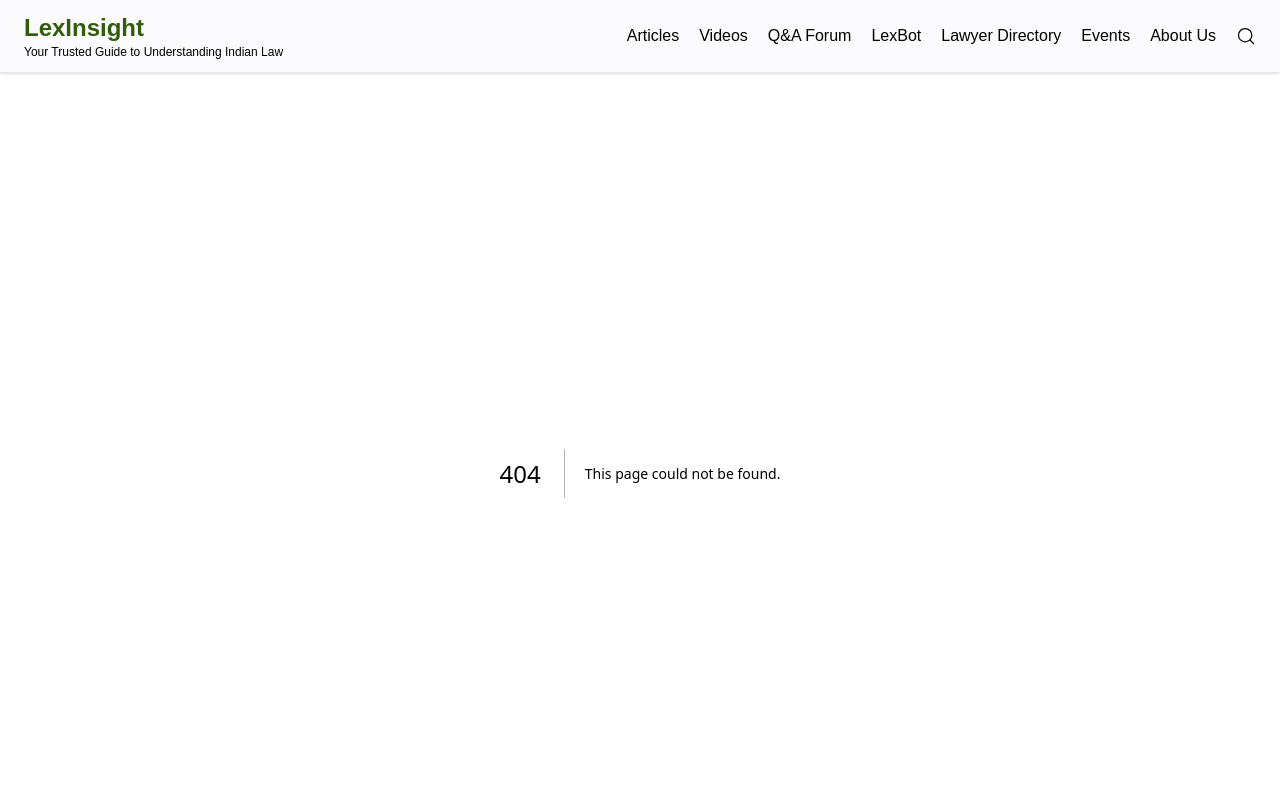
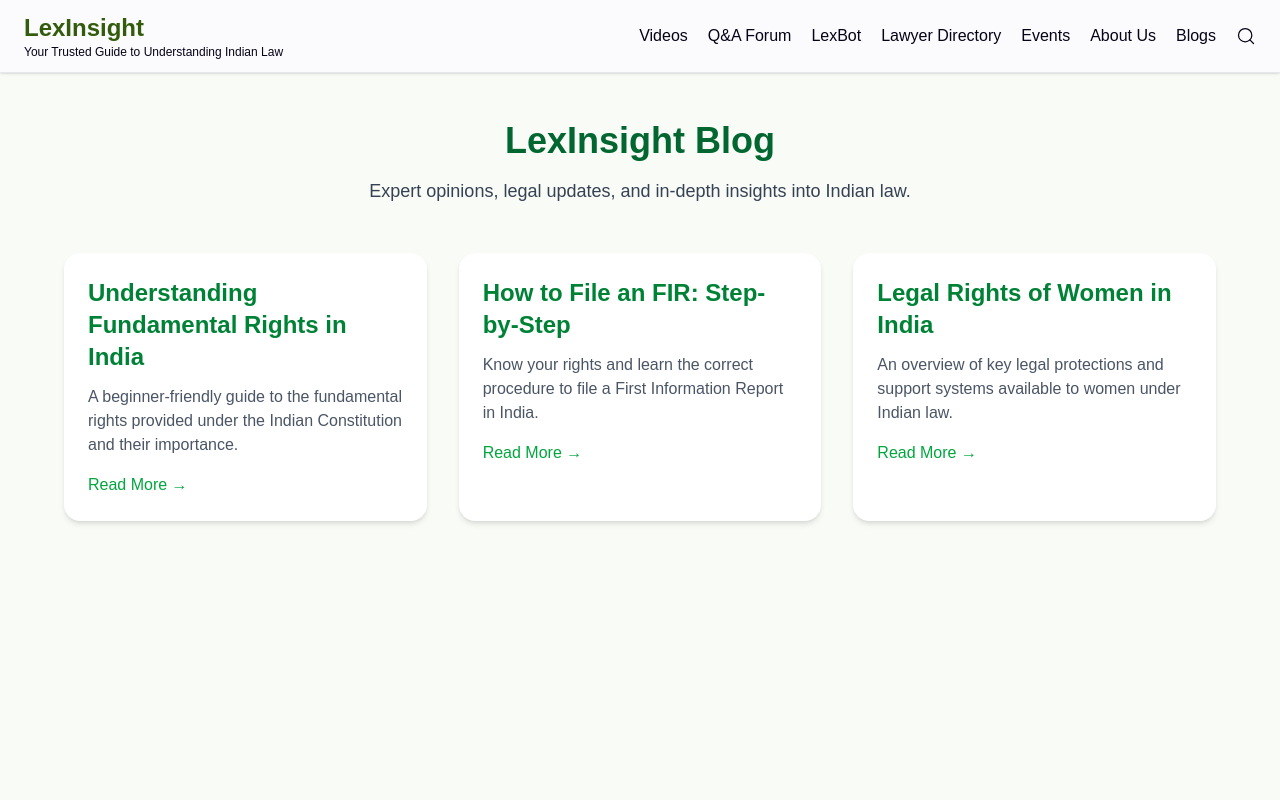
Before and after one commit to Aditya-A-Chavan/LexInsight, a Next.js app in the folder frontend/: page /blogs in a window 1280 px wide. Before the commit this address had no page. Shown: the top 800 px of the page. Built offline with nearby package versions, Linux system fonts and the light colour scheme.

Commit message:
blogspage

```diff
--- /dev/null
+++ b/frontend/src/app/blogs/page.jsx
@@ -0,0 +1,60 @@
+import React from "react";
+
+const blogs = [
+  {
+    id: "blog-001",
+    title: "Understanding Fundamental Rights in India",
+    summary:
+      "A beginner-friendly guide to the fundamental rights provided under the Indian Constitution and their importance.",
+    link: "#",
+  },
+  {
+    id: "blog-002",
+    title: "How to File an FIR: Step-by-Step",
+    summary:
+      "Know your rights and learn the correct procedure to file a First Information Report in India.",
+    link: "#",
+  },
+  {
+    id: "blog-003",
+    title: "Legal Rights of Women in India",
+    summary:
+      "An overview of key legal protections and support systems available to women under Indian law.",
+    link: "#",
+  },
+];
+
+export default function BlogPage() {
+  return (
+    <div className="min-h-screen bg-[#f8fbf6] py-12 px-4 sm:px-6 lg:px-16">
+      <div className="text-center mb-12">
+        <h1 className="text-4xl font-bold text-green-800">
+          LexInsight Blog
+        </h1>
+        <p className="mt-4 text-lg text-gray-700">
+          Expert opinions, legal updates, and in-depth insights into Indian law.
+        </p>
+      </div>
+
+      <div className="grid gap-8 md:grid-cols-2 lg:grid-cols-3">
+        {blogs.map((blog) => (
+          <div
+            key={blog.id}
+            className="bg-white shadow-md rounded-2xl p-6 transition-transform hover:scale-105"
+          >
+            <h2 className="text-2xl font-semibold text-green-700">
+              {blog.title}
+            </h2>
+            <p className="mt-3 text-gray-600">{blog.summary}</p>
+            <a
+              href={blog.link}
+              className="mt-4 inline-block text-green-600 font-medium hover:underline"
+            >
+              Read More →
+            </a>
+          </div>
+        ))}
+      </div>
+    </div>
+  );
+}
--- a/frontend/src/app/profile/page.jsx
+++ b/frontend/src/app/profile/page.jsx
@@ -25,91 +25,7 @@
     BookOpen
 } from "lucide-react";
 
-// Header component reused from main page (simplified)
-const Header = () => {
-    const [isMobileMenuOpen, setIsMobileMenuOpen] = useState(false);
 
-    const toggleMobileMenu = () => {
-        setIsMobileMenuOpen(!isMobileMenuOpen);
-    };
-
-    // Define navigation links with actual paths for Next.js Link component
-    const navLinks = [
-        { href: "/articles", text: "Articles" },
-        { href: "/videos", text: "Videos" },
-        { href: "/forum", text: "Q&A Forum" },
-        { href: "/lexbot", text: "LexBot" }, // Assuming a dedicated page for LexBot interaction
-        { href: "/directory", text: "Lawyer Directory" },
-        { href: "/events", text: "Events" },
-        { href: "/about", text: "About Us" },
-    ];
-
-    return (
-        <header className="bg-background shadow-sm sticky top-0 z-50 border-b border-gray-200">
-            <nav className="container mx-auto px-6 py-3 flex justify-between items-center">
-                {/* Logo and Tagline - Link to homepage */}
-                <div>
-                    <Link href="/" className="text-2xl font-bold text-primary">
-                        LexInsight
-                    </Link>
-                    <p className="text-xs text-text/70 hidden sm:block">
-                        Your Trusted Guide to Understanding Indian Law
-                    </p>
-                </div>
-                {/* Navigation Links (Desktop) - Use Next.js Link */}
-                <div className="hidden md:flex items-center space-x-5">
-                    {navLinks.map((link) => (
-                        <Link
-                            key={link.text}
-                            href={link.href}
-                            className="text-text/80 hover:text-primary font-medium"
-                        >
-                            {link.text}
-                        </Link>
-            ))}
-                    {/* Search button - likely triggers a modal or state change, not navigation */}
-                    <button className="text-text/70 hover:text-primary">
-                        <Search className="h-5 w-5" strokeWidth={1.5} />
-                    </button>
-                </div>
-                {/* Mobile Menu Button */}
-                <div className="md:hidden">
-                    <button
-                        onClick={toggleMobileMenu}
-                        className="text-text/80 hover:text-primary focus:outline-none"
-                    >
-                        {isMobileMenuOpen ? (
-                            <X className="h-6 w-6" />
-                        ) : (
-                            <Menu className="h-6 w-6" />
-                        )}
-                    </button>
-                </div>
-            </nav>
-            {/* Mobile Menu (Conditionally Rendered) - Use Next.js Link */}
-            <div
-                className={`mobile-menu md:hidden ${isMobileMenuOpen ? "block" : "hidden"} bg-background border-t border-gray-200 py-2 px-6 space-y-1 absolute w-full shadow-lg`}
-            >
-                {navLinks.map((link) => (
-                    <Link
-                        key={link.text}
-                        href={link.href}
-                        className="block text-text/80 hover:text-primary py-1"
-                        onClick={() => setIsMobileMenuOpen(false)} /* Close menu on click */
-                    >
-                        {link.text}
-                    </Link>
-                ))}
-                {/* Mobile search input */}
-                <input
-                    type="search"
-                    placeholder="Search topics..."
-                    className="mt-2 w-full px-3 py-2 border border-gray-300 rounded-md focus:outline-none focus:ring-1 focus:ring-primary bg-background text-text placeholder:text-text/50"
-                />
-            </div>
-        </header>
-    );
-};
 
 // Profile Header Component
 const ProfileHeader = () => (
@@ -414,7 +330,7 @@
 export default function ProfilePage() {
     return (
         <div className="bg-primary/5 min-h-screen">
-            <Header />
+
 
             <main className="container mx-auto px-4 py-6">
                 <div className="bg-background rounded-lg shadow-sm overflow-hidden mb-6">
--- a/frontend/src/components/layout/Header.jsx
+++ b/frontend/src/components/layout/Header.jsx
@@ -13,13 +13,14 @@
 
   // Define navigation links with actual paths for Next.js Link component
   const navLinks = [
-    { href: "/articles", text: "Articles" },
+
     { href: "/videos", text: "Videos" },
     { href: "/forum", text: "Q&A Forum" },
     { href: "/lexbot", text: "LexBot" },
     { href: "/directory", text: "Lawyer Directory" },
     { href: "/events", text: "Events" },
     { href: "/about", text: "About Us" },
+    { href: "/blogs", text: "Blogs" },
   ];
 
   return (
```
